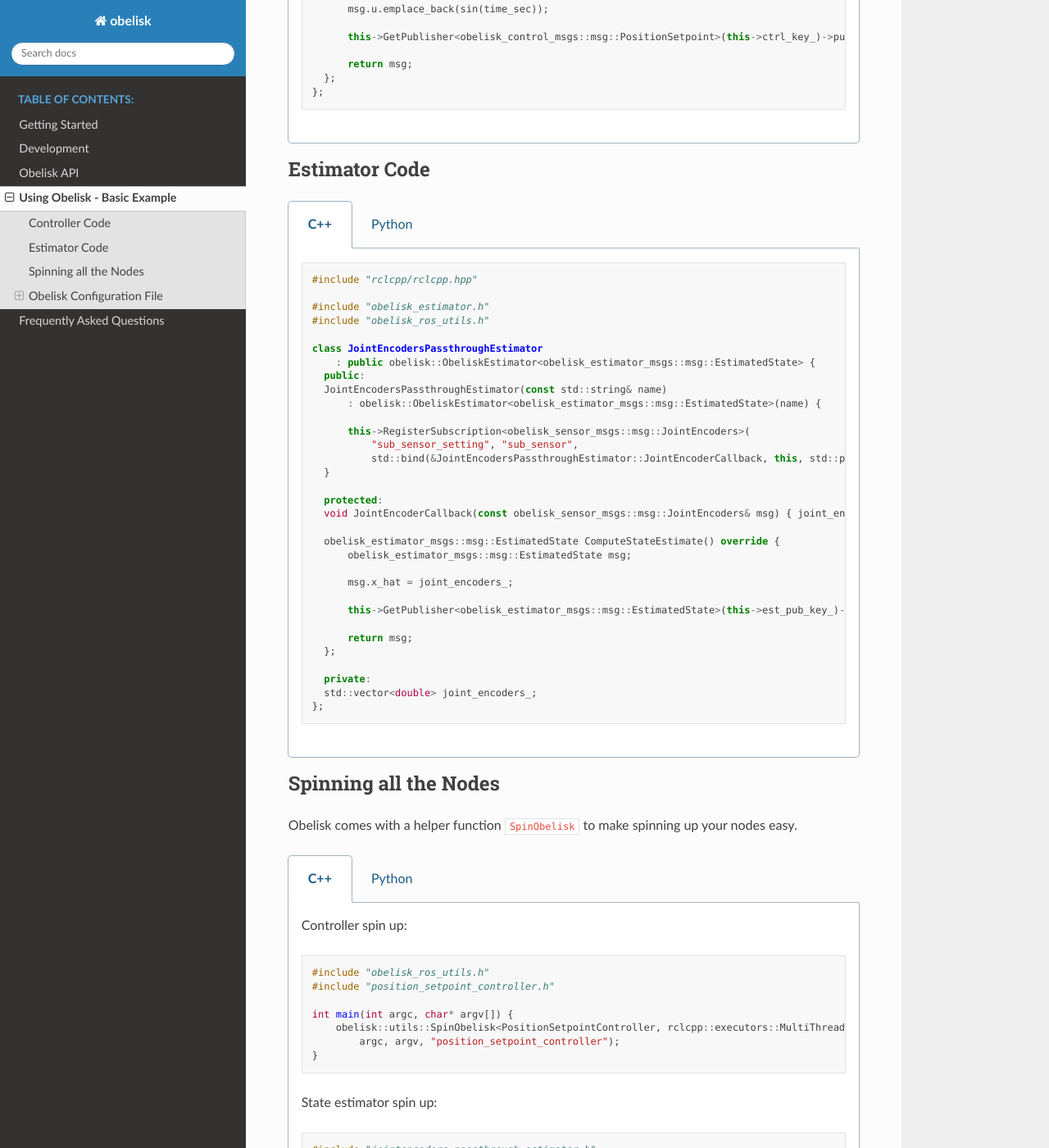
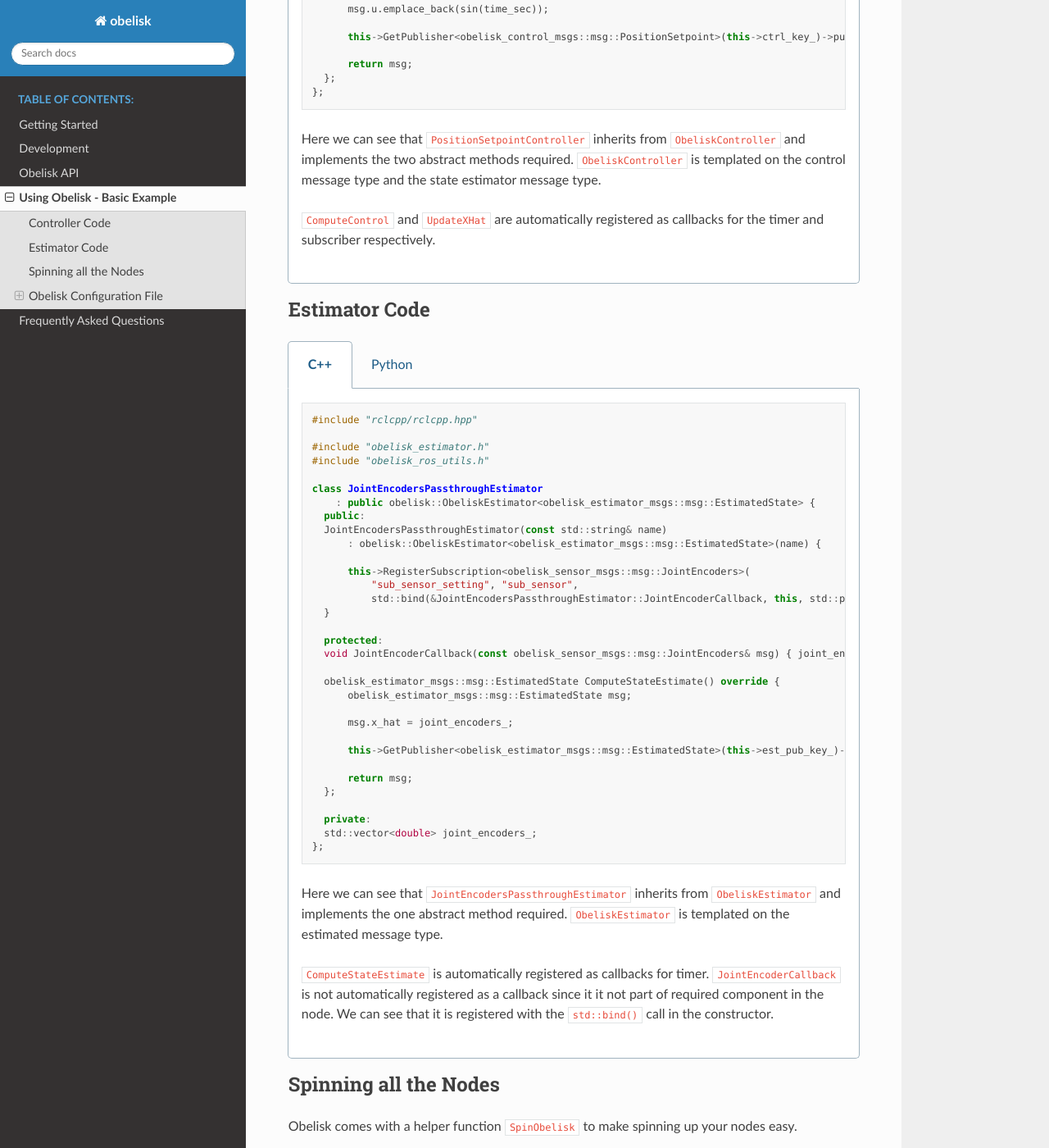
Before and after one commit to Caltech-AMBER/obelisk, a Sphinx documentation site: the page built from docs/source/using_obelisk.rst, in a window 1280 px wide and 1400 px high, scrolled down 1172 px. Shown: the whole window at 82% size. Built offline with Sphinx 7.4.7 and the Read the Docs theme 2.0.0, drawn with Linux system fonts in a browser that asks for light colours.

Commit message:
added more text explanation

```diff
--- a/docs/source/using_obelisk.rst
+++ b/docs/source/using_obelisk.rst
@@ -52,6 +52,10 @@ Controller Code
                   return msg;
               };
             };
+
+        Here we can see that ``PositionSetpointController`` inherits from ``ObeliskController`` and implements the two abstract methods required. ``ObeliskController`` is templated on the control message type and the state estimator message type.
+
+        ``ComputeControl`` and ``UpdateXHat`` are automatically registered as callbacks for the timer and subscriber respectively.
 
     .. tab:: Python
         .. code-block:: python
@@ -141,6 +145,9 @@ Estimator Code
             std::vector<double> joint_encoders_;
           };
 
+        Here we can see that ``JointEncodersPassthroughEstimator`` inherits from ``ObeliskEstimator`` and implements the one abstract method required. ``ObeliskEstimator`` is templated on the estimated message type.
+
+        ``ComputeStateEstimate`` is automatically registered as callbacks for timer. ``JointEncoderCallback`` is not automatically registered as a callback since it it not part of required component in the node. We can see that it is registered with the ``std::bind()`` call in the constructor.
     .. tab:: Python
         .. code-block:: python
 
```
